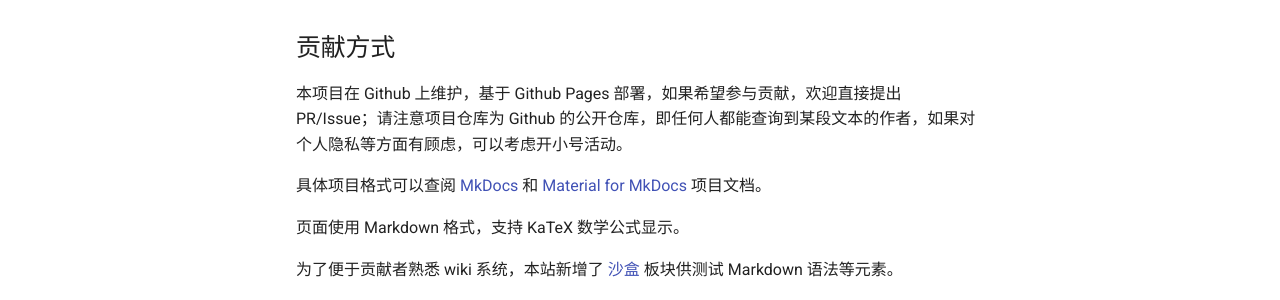
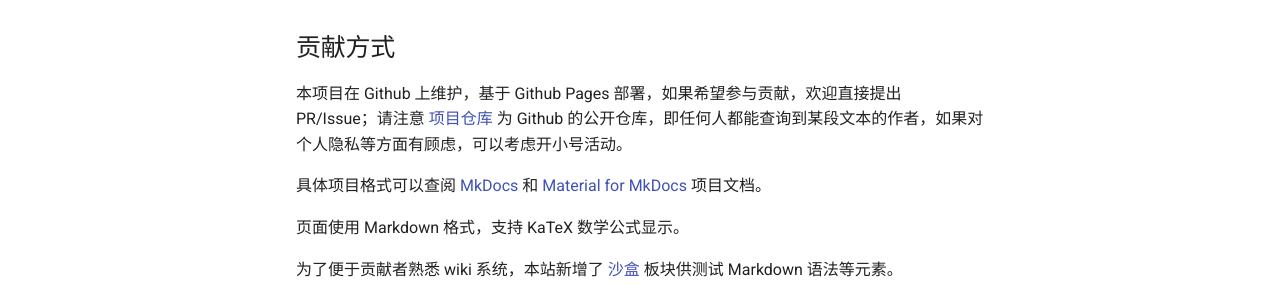
Before and after one commit to AFOIer/AFOIer, an MkDocs documentation site: the page built from docs/index.md, in a window 1280 px wide and 1227 px high. Shown: the part 876-1176 px from the top of the window. Built offline with MkDocs 1.6.1 and Material for MkDocs 9.7.7, drawn with Linux system fonts in a browser that asks for light colours; some of the changed lines change nothing that is shown.

Commit message:
update link to repo

```diff
--- a/docs/index.md
+++ b/docs/index.md
@@ -22,7 +22,7 @@
 
 ## 贡献方式
 
-本项目在 Github 上维护，基于 Github Pages 部署，如果希望参与贡献，欢迎直接提出 PR/Issue；请注意项目仓库为 Github 的公开仓库，即任何人都能查询到某段文本的作者，如果对个人隐私等方面有顾虑，可以考虑开小号活动。
+本项目在 Github 上维护，基于 Github Pages 部署，如果希望参与贡献，欢迎直接提出 PR/Issue；请注意 [项目仓库](https://github.com/AFOIer/AFOIer) 为 Github 的公开仓库，即任何人都能查询到某段文本的作者，如果对个人隐私等方面有顾虑，可以考虑开小号活动。
 
 具体项目格式可以查阅 [MkDocs](https://www.mkdocs.org/) 和 [Material for MkDocs](https://squidfunk.github.io/mkdocs-material/getting-started/) 项目文档。
 
```
